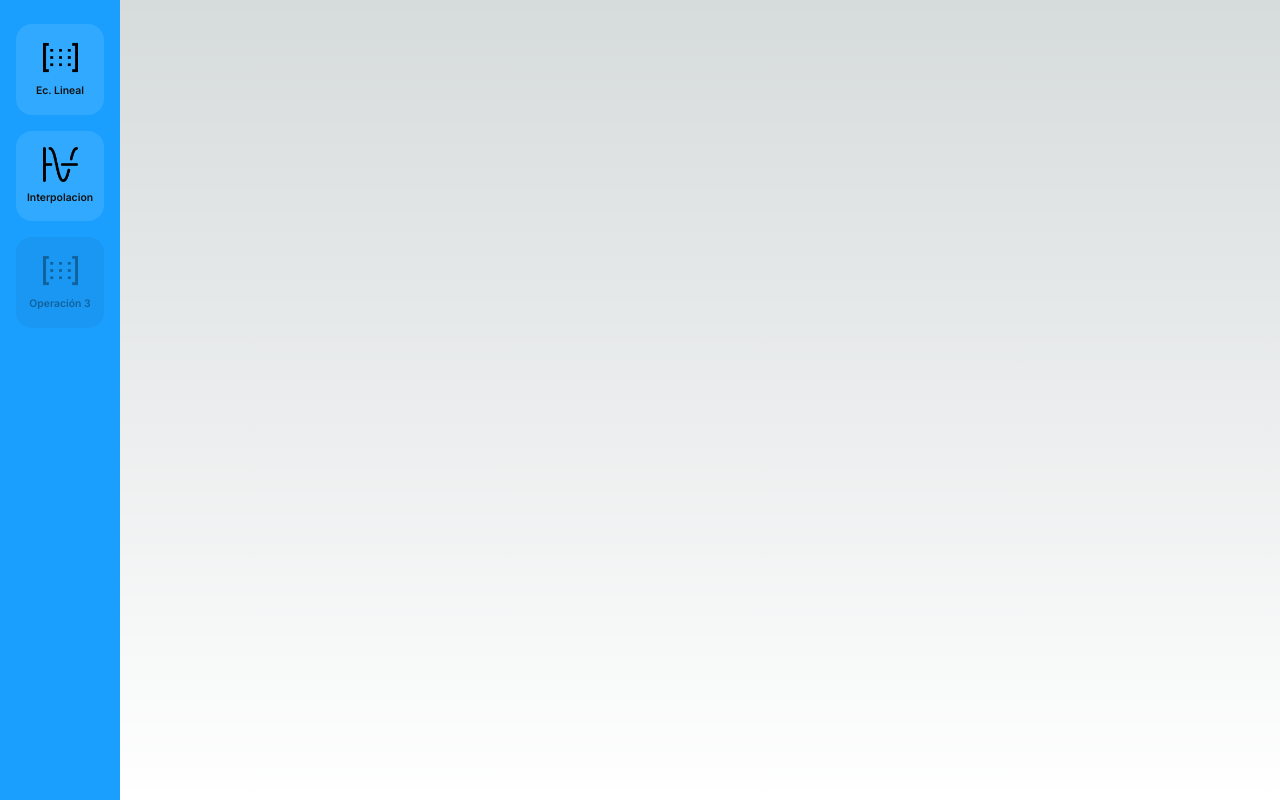
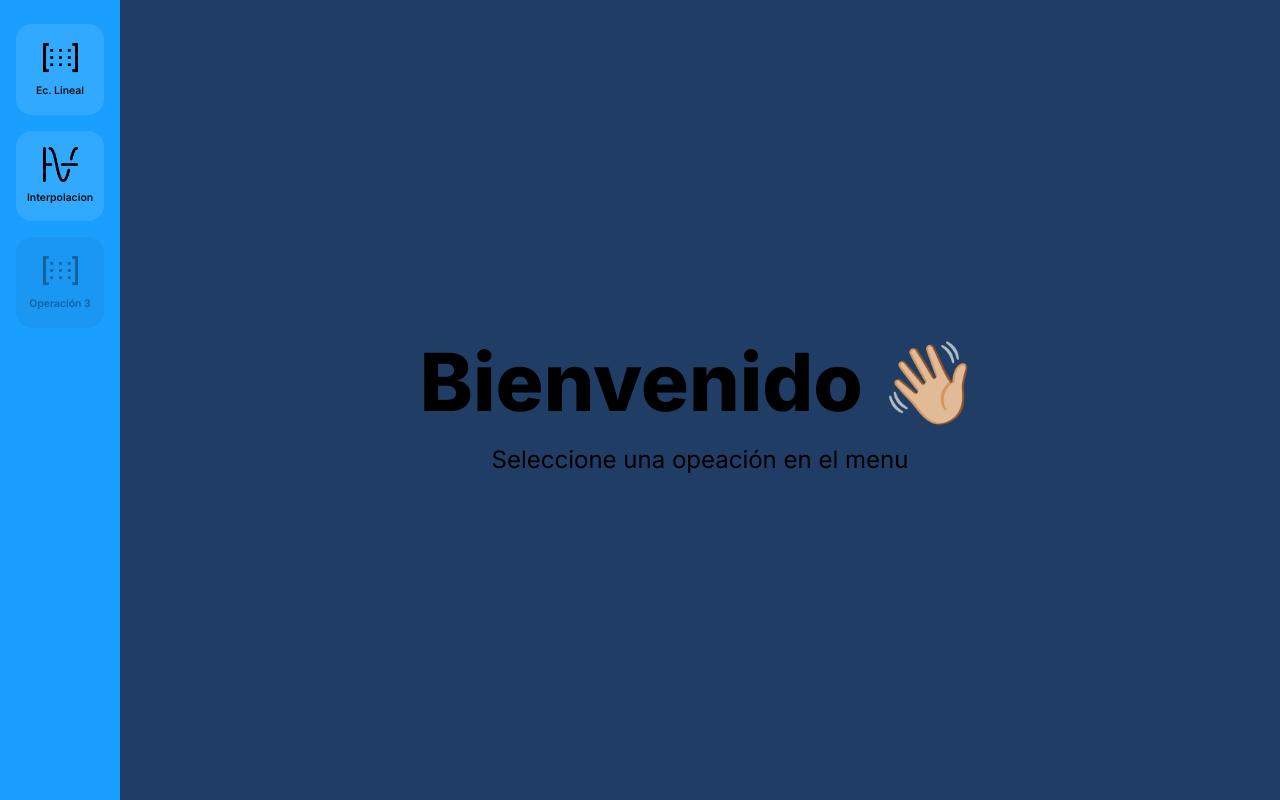
Before and after one commit to JAfricanoT/gaussapp-front, a Next.js app: page / in a window 1280 px wide. Built offline with nearby package versions, Linux system fonts and the light colour scheme; no server answers.

Commit message:
feat: landing page

```diff
--- /dev/null
+++ b/src/app/Page.module.css
@@ -0,0 +1,16 @@
+.title{
+    font-size: 5rem;
+    font-weight: 800;
+}
+
+.config {
+    font-size: 1.5rem;
+    padding: 3rem;
+    width: 100%;
+    height: 100vh;
+    background-color: #203d65;
+    display: flex;
+    flex-direction: column;
+    justify-content: center;
+    align-items: center;
+}
--- a/src/app/page.js
+++ b/src/app/page.js
@@ -1,7 +1,43 @@
+'use client'
+
 import Image from 'next/image'
+import styles from "./Page.module.css"
+import { useSearchParams } from 'next/navigation'
+import useFetch from '@/lib/useFetch'
+import { useState } from 'react'
 
 export default function Home() {
+  const [calcular, setCalcular] = useState(false)
+  const asyncuseParams = useSearchParams()
+
+  const body = {
+    apiKey: process.env.API_KEY
+  }
+  // console.log('DATA: ', data)
+
+  // Convertir JSON
+  const JSONbody = JSON.stringify(body)
+  // console.log(JSONdata)
+
+  // API endpoint para enviar los datos.
+  const endpoint = 'http://127.0.0.1:8000/ecuacion-lineal?random=true'
+
+  // Headers con los que se envian los datos a la API
+  const options = {
+    mode: 'cors',
+    method: 'GET',
+  }
+
+  // const { data, loading, error } = useFetch(endpoint, options)
+  const result = useFetch(endpoint, options)
+  console.log(result)
+
   return (
-    <div></div>
+    <div className={styles.wrapper}>
+      <div className={styles.config}>
+        <div className={styles.title}>Bienvenido 👋🏼</div>
+        Seleccione una opeación en el menu
+      </div>
+    </div>
   )
 }
```
